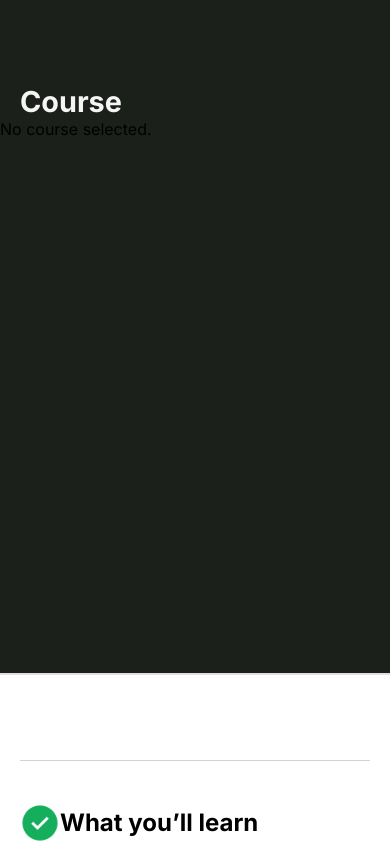
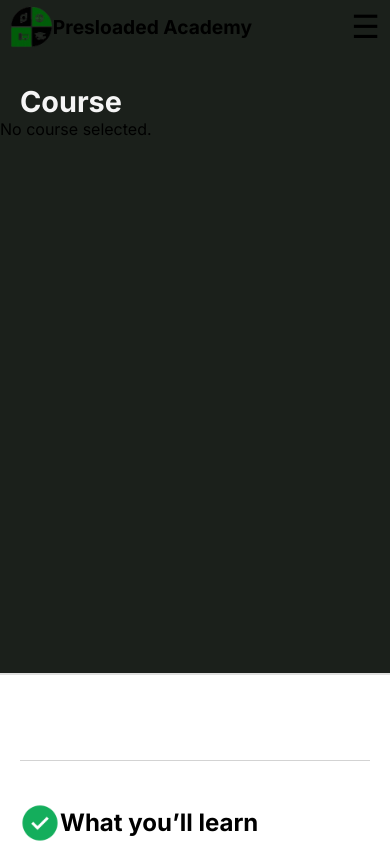
Before and after one commit to Eroh-Maro/Presloaded-Academy, a React (Vite) app: page /checkout in a window 390 px wide. Shown: the top 844 px of the page. Built offline with nearby package versions, Linux system fonts and the light colour scheme; a web font is replaced by a local one.

Commit message:
added z index to the nav

```diff
--- a/src/App.css
+++ b/src/App.css
@@ -1181,6 +1181,7 @@ form {
   nav {
     position: fixed;
     top: 0;
+    z-index: 20;
   padding: 0 10px;
   padding-bottom: 0;
   grid-column: span 3;
```
